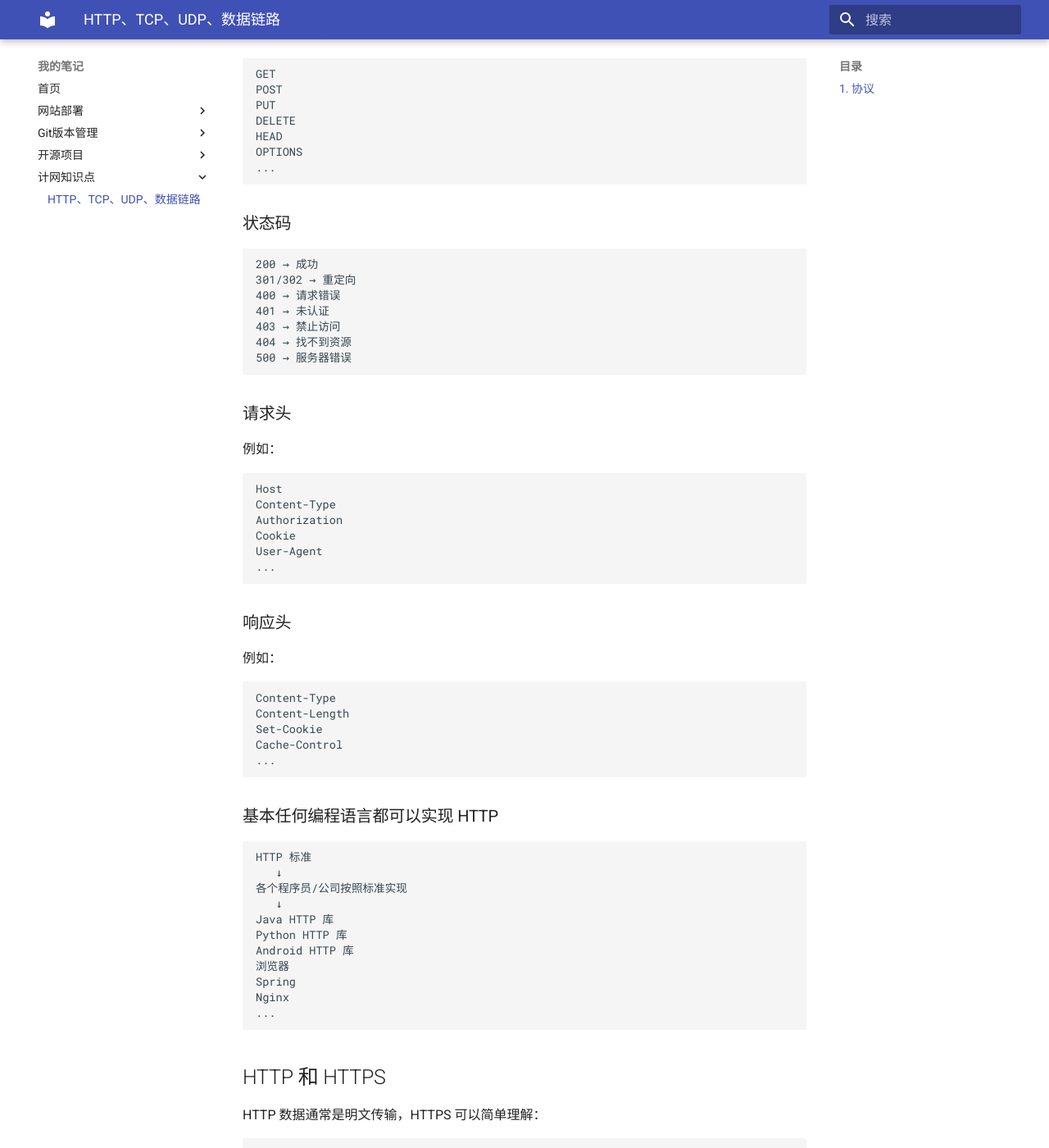
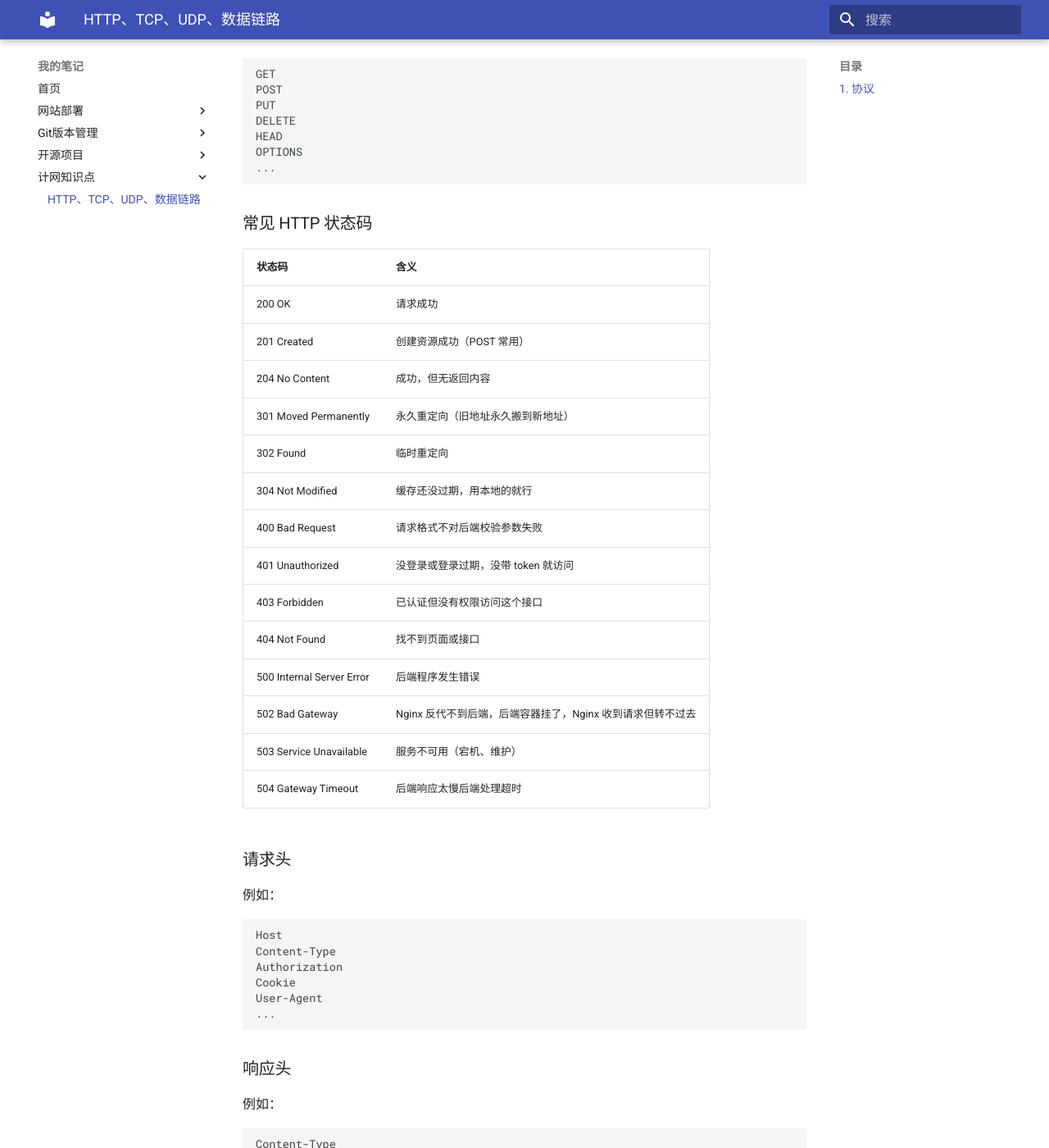
Before and after one commit to ParatrooperY/tech_note, an MkDocs documentation site: the page built from docs/计算机网络.md, in a window 1280 px wide and 1400 px high, scrolled down 3199 px. Shown: the whole window at 82% size. Built offline with MkDocs 1.6.1 and Material for MkDocs 9.7.7, drawn with Linux system fonts in a browser that asks for light colours.

Commit message:
更新计算机网络文档

````diff
--- a/docs/计算机网络.md
+++ b/docs/计算机网络.md
@@ -147,17 +147,25 @@ OPTIONS
 ...
 ```
 
-### 状态码
+### 常见 HTTP 状态码
 
-```text
-200 → 成功
-301/302 → 重定向
-400 → 请求错误
-401 → 未认证
-403 → 禁止访问
-404 → 找不到资源
-500 → 服务器错误
-```
+| 状态码                    | 含义                                                       |
+| ------------------------- | ---------------------------------------------------------- |
+| 200 OK                    | 请求成功                                                   |
+| 201 Created               | 创建资源成功（POST 常用）                                  |
+| 204 No Content            | 成功，但无返回内容                                         |
+| 301 Moved Permanently     | 永久重定向（旧地址永久搬到新地址）                         |
+| 302 Found                 | 临时重定向                                                 |
+| 304 Not Modified          | 缓存还没过期，用本地的就行                                 |
+| 400 Bad Request           | 请求格式不对后端校验参数失败                               |
+| 401 Unauthorized          | 没登录或登录过期，没带 token 就访问                        |
+| 403 Forbidden             | 已认证但没有权限访问这个接口                               |
+| 404 Not Found             | 找不到页面或接口                                           |
+| 500 Internal Server Error | 后端程序发生错误                                           |
+| 502 Bad Gateway           | Nginx 反代不到后端，后端容器挂了，Nginx 收到请求但转不过去 |
+| 503 Service Unavailable   | 服务不可用（宕机、维护）                                   |
+| 504 Gateway Timeout       | 后端响应太慢后端处理超时                                   |
+
 
 ### 请求头
 
````
Also changed, not shown: docs/docker、nginx、http网站部署.md (+0 -16 lines).
